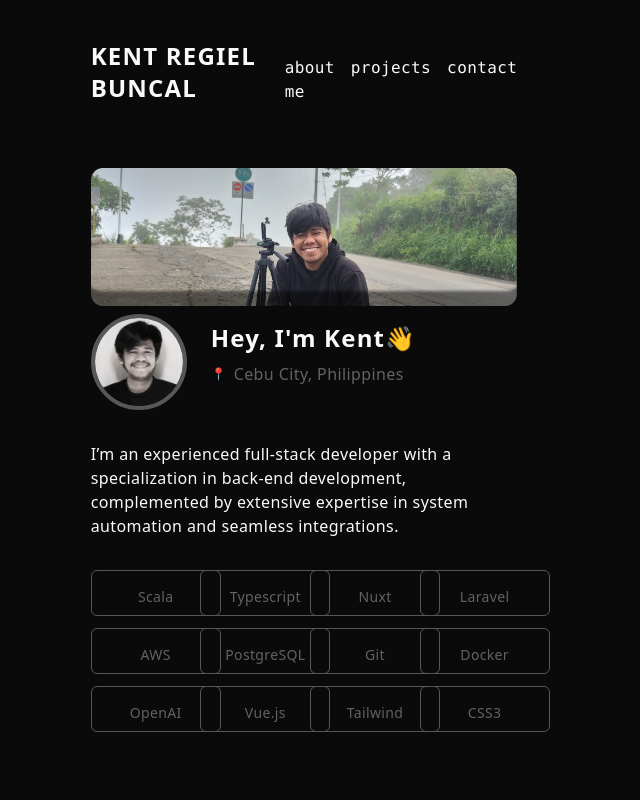
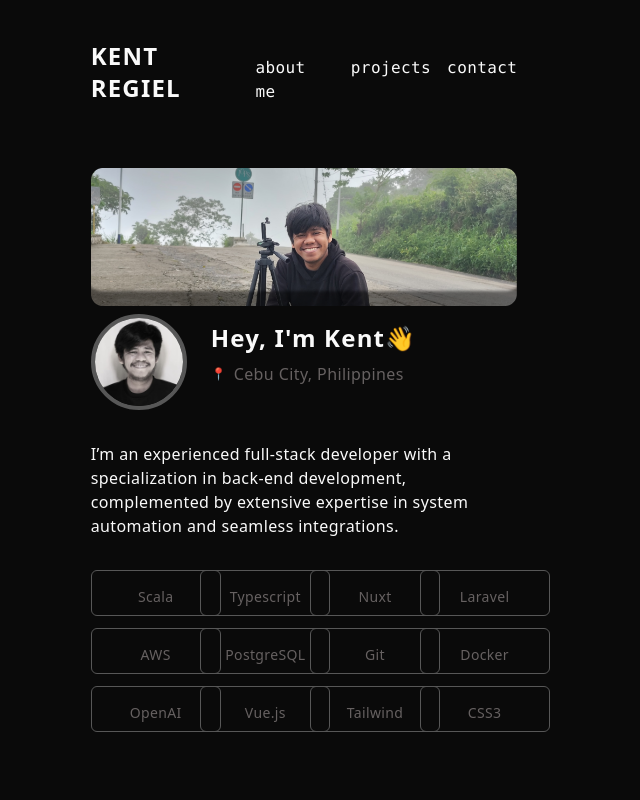
Before and after one commit to xborgkenkent/portfolio, a Vue app: page / in a window 1280 px wide. Shown: the top 800 px of the page, without its empty margins (336-976 px from the left). Built offline with nearby package versions, Linux system fonts and the light colour scheme.

Commit message:
rename logo

```diff
--- a/src/components/Header.vue
+++ b/src/components/Header.vue
@@ -4,7 +4,7 @@
 <template>
     <div class="flex items-end justify-between text-[#FAFAFA]">
         <div>
-            <p class="font-sans font-bold text-2xl tracking-wider">KENT REGIEL BUNCAL</p>
+            <p class="font-sans font-bold text-2xl tracking-wider">KENT REGIEL</p>
         </div>
         <div class="flex space-x-4 ">
             <p class="font-mono text-base font-thin tracking-wide">about me</p>
```
